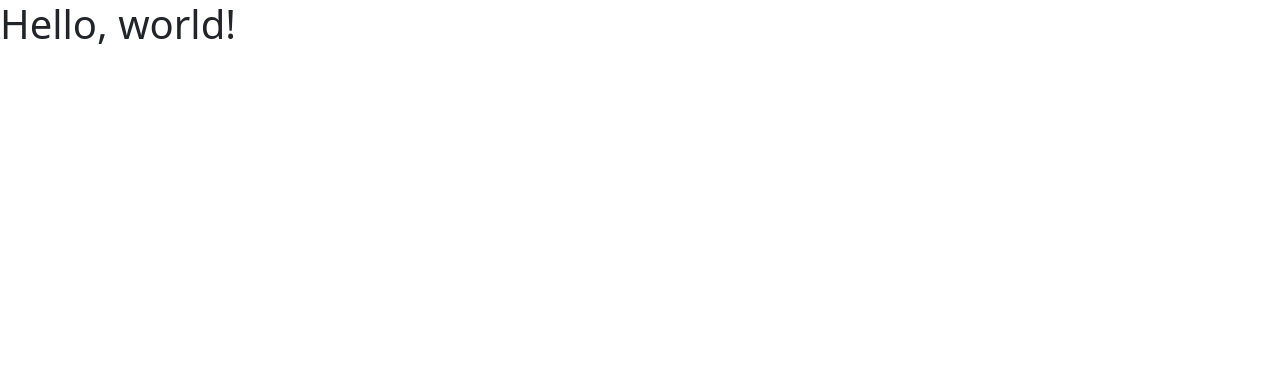
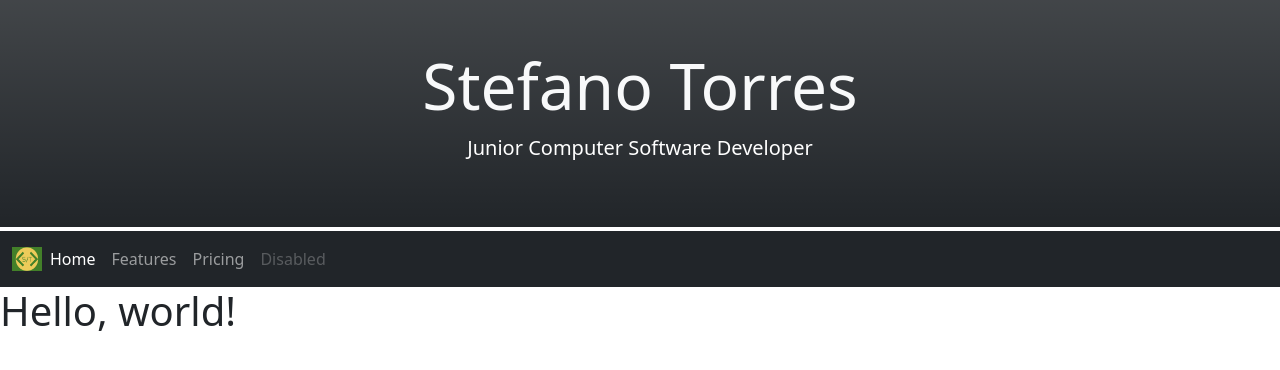
Before and after one commit to StefanoTorres/PersonalBootstrapWebsite, a plain HTML site: page index.html in a window 1280 px wide. Drawn offline with nearby package versions, Linux system fonts and the light colour scheme.

Commit message:
header adjusted
nearly completed header with banner and nav

```diff
--- a/index.html
+++ b/index.html
@@ -12,7 +12,38 @@
   </head>
   <body>
     <header>
-
+      <div class="bg-dark bg-gradient mb-1">
+        <div class="d-flex flex-column align-items-center p-5">
+          <h1 class="display-3 text-light">Stefano Torres</h1>
+          <p class="lead text-white">
+            Junior Computer Software Developer
+          </p>
+        </div>
+      </div>
+      <nav class="navbar sticky-top navbar-expand-lg navbar-dark bg-dark">
+        <div class="container-fluid">
+          <img src="../img/personalLogo.png" alt="Personal Logo" width="30" height="24">
+          <button class="navbar-toggler" type="button" data-bs-toggle="collapse" data-bs-target="#navbarNav" aria-controls="navbarNav" aria-expanded="false" aria-label="Toggle navigation">
+            <span class="navbar-toggler-icon"></span>
+          </button>
+          <div class="collapse navbar-collapse" id="navbarNav">
+            <ul class="navbar-nav">
+              <li class="nav-item">
+                <a class="nav-link active" aria-current="page" href="#">Home</a>
+              </li>
+              <li class="nav-item">
+                <a class="nav-link" href="#">Features</a>
+              </li>
+              <li class="nav-item">
+                <a class="nav-link" href="#">Pricing</a>
+              </li>
+              <li class="nav-item">
+                <a class="nav-link disabled">Disabled</a>
+              </li>
+            </ul>
+          </div>
+        </div>
+      </nav>
     </header>
     <h1>Hello, world!</h1>
 
```
Also changed, not shown: img/banner_image.webp (added), img/personalLogo.png (added).
